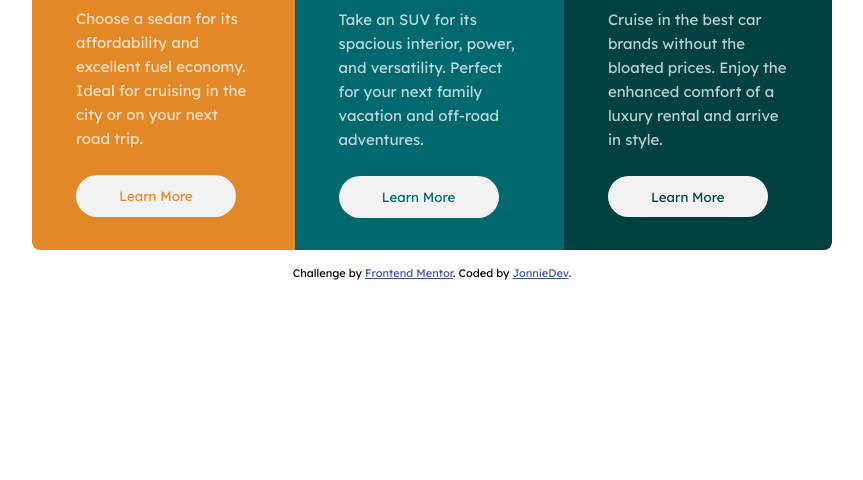
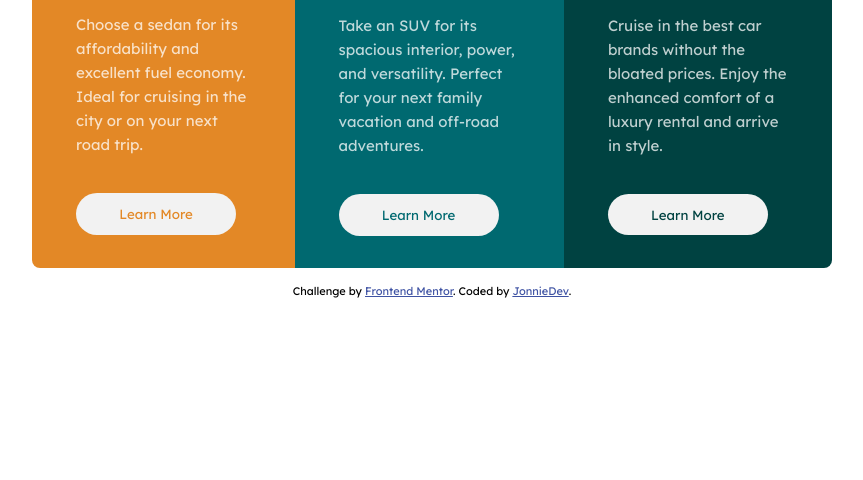
Before and after one commit to Jonnie-Dev/3-column-preview-card-component, a plain HTML site: page index.html in a window 1280 px wide. Shown: the part 320-800 px from the top of the page, without its empty margins (208-1071 px from the left). Drawn offline with Linux system fonts and the light colour scheme.

Commit message:
style update - flex gap fix

```diff
--- a/style.css
+++ b/style.css
@@ -26,7 +26,7 @@ section {
     padding: 2rem 2.75rem;
     display: flex;
     flex-direction: column;
-    gap: 1.5rem;
+    gap: 2.25rem;
 }
 
 section > img {
```
